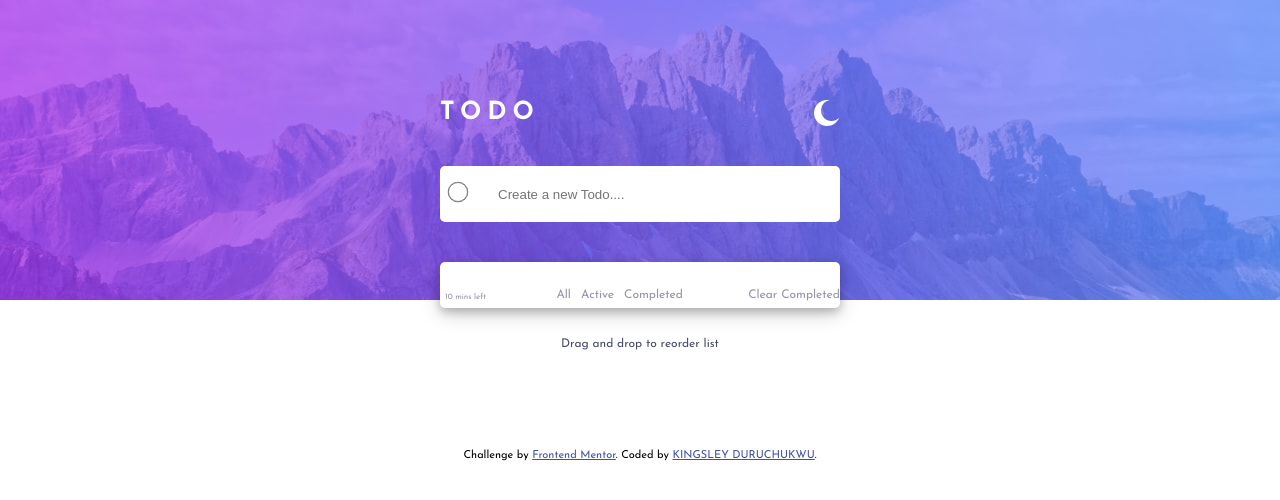
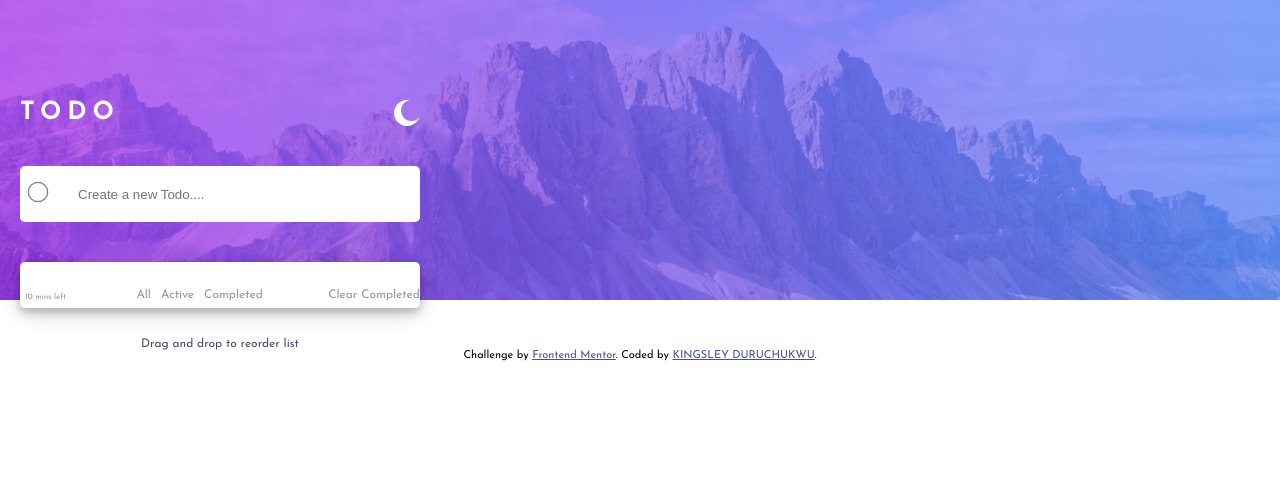
Before and after one commit to DURUCODES/todoList, a plain HTML site: page index.html in a window 1280 px wide. Drawn offline with Linux system fonts and the light colour scheme; a web font is replaced by a local one.

Commit message:
Update style.css

```diff
--- a/style.css
+++ b/style.css
@@ -23,7 +23,7 @@ body{
 }
 .container{
     width: 400px;
-    margin:100px auto;
+    margin:100px 20px 0px;
 }
 .heading{
     display: flex;
```
